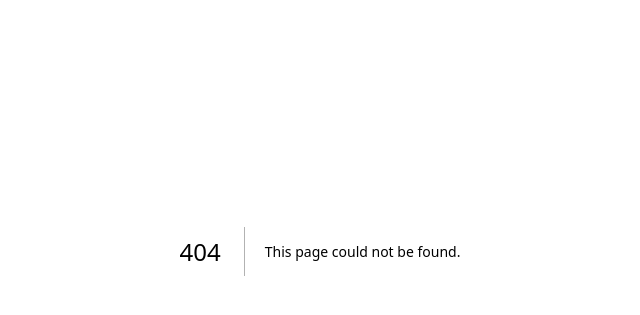
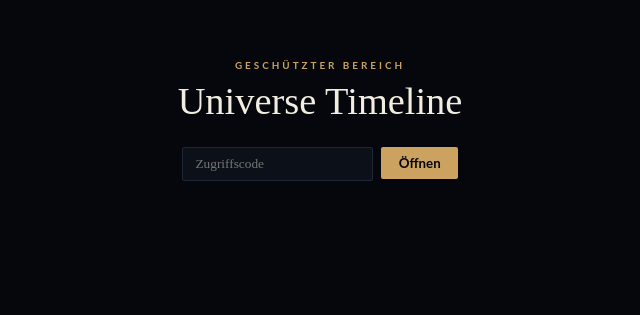
Before and after one commit to thomaspeterkueper/kueper-ecosystem, a Next.js app: page /internal/universe/timeline in a window 1280 px wide. Before the commit this address had no page. Shown: the part 149-464 px from the top of the page, without its empty margins (320-960 px from the left). Built offline with nearby package versions, Linux system fonts and the light colour scheme.

Commit message:
feat(internal/universe-timeline): add protected timeline v0.1 seed view (EXT-ECO-KG-20260722-001 / ECO-ARC-0018-2026-DE)

```diff
--- /dev/null
+++ b/app/internal/universe/timeline/page.tsx
@@ -0,0 +1,223 @@
+"use client";
+
+import { useCallback, useEffect, useMemo, useState } from "react";
+
+type UniverseEvent = {
+  id: string;
+  title: string;
+  summary: string;
+  time: {
+    start?: string;
+    end?: string;
+    precision: string;
+    certainty: "exact" | "approximate" | "speculative";
+    display: string;
+  };
+  universe_or_scope: string;
+  canonicality: "canonical" | "provisional" | "draft" | "deprecated";
+  epistemic_status: "established" | "theoretical" | "speculative" | "fictional";
+  source_refs: string[];
+  relation_refs: string[];
+};
+
+type ApiResponse = {
+  generated_at: string;
+  source: string;
+  canonical: boolean;
+  note: string;
+  events: UniverseEvent[];
+};
+
+const EPI_COLOR: Record<string, string> = {
+  established: "#7fae7f",
+  theoretical: "#4a6fa5",
+  speculative: "#3e7c8a",
+  fictional: "#a5658a",
+};
+
+function sortKey(e: UniverseEvent): number {
+  const start = e.time.start;
+  if (!start) return Number.MAX_SAFE_INTEGER;
+  const n = parseFloat(String(start).replace(/-(\d+)-\d+$/, "$1")); // grobe Jahreszahl
+  return Number.isNaN(n) ? Number.MAX_SAFE_INTEGER : n;
+}
+
+export default function UniverseTimelinePage() {
+  const [tokenInput, setTokenInput] = useState("");
+  const [token, setToken] = useState<string | null>(null);
+  const [data, setData] = useState<ApiResponse | null>(null);
+  const [error, setError] = useState<string | null>(null);
+  const [loading, setLoading] = useState(false);
+  const [scopeFilter, setScopeFilter] = useState<string>("all");
+  const [epiFilter, setEpiFilter] = useState<Set<string>>(
+    new Set(["established", "theoretical", "speculative", "fictional"])
+  );
+  const [query, setQuery] = useState("");
+
+  useEffect(() => {
+    const saved = typeof window !== "undefined" ? sessionStorage.getItem("uv-timeline-token") : null;
+    if (saved) setToken(saved);
+  }, []);
+
+  const load = useCallback(async (t: string) => {
+    setLoading(true);
+    setError(null);
+    try {
+      const res = await fetch("/api/internal/universe-timeline", {
+        headers: { "x-internal-token": t },
+        cache: "no-store",
+      });
+      if (res.status === 401) {
+        setError("Zugriffscode falsch oder abgelaufen.");
+        setToken(null);
+        sessionStorage.removeItem("uv-timeline-token");
+        return;
+      }
+      const json = await res.json();
+      if (!res.ok) throw new Error(json?.error || `HTTP ${res.status}`);
+      setData(json);
+      sessionStorage.setItem("uv-timeline-token", t);
+    } catch (e: any) {
+      setError(e?.message || "Unbekannter Fehler");
+    } finally {
+      setLoading(false);
+    }
+  }, []);
+
+  useEffect(() => {
+    if (token) load(token);
+  }, [token, load]);
+
+  const scopes = useMemo(() => {
+    if (!data) return [];
+    return Array.from(new Set(data.events.map((e) => e.universe_or_scope)));
+  }, [data]);
+
+  const filtered = useMemo(() => {
+    if (!data) return [];
+    return data.events
+      .filter((e) => scopeFilter === "all" || e.universe_or_scope === scopeFilter)
+      .filter((e) => epiFilter.has(e.epistemic_status))
+      .filter((e) => !query || e.title.toLowerCase().includes(query.toLowerCase()) || e.id.toLowerCase().includes(query.toLowerCase()))
+      .sort((a, b) => sortKey(a) - sortKey(b));
+  }, [data, scopeFilter, epiFilter, query]);
+
+  const toggleEpi = (k: string) => {
+    setEpiFilter((prev) => {
+      const next = new Set(prev);
+      if (next.has(k)) next.delete(k);
+      else next.add(k);
+      return next;
+    });
+  };
+
+  if (!token) {
+    return (
+      <main style={styles.page}>
+        <div style={{ maxWidth: 360, margin: "20vh auto", textAlign: "center" }}>
+          <div style={styles.eyebrow}>Geschützter Bereich</div>
+          <h1 style={styles.h1}>Universe Timeline</h1>
+          <form
+            onSubmit={(ev) => {
+              ev.preventDefault();
+              setToken(tokenInput);
+            }}
+            style={{ marginTop: "1.5rem" }}
+          >
+            <input
+              type="password"
+              value={tokenInput}
+              onChange={(e) => setTokenInput(e.target.value)}
+              placeholder="Zugriffscode"
+              style={styles.input}
+            />
+            <button type="submit" style={styles.button}>
+              Öffnen
+            </button>
+          </form>
+          {error && <p style={{ color: "#c77", marginTop: "1rem" }}>{error}</p>}
+        </div>
+      </main>
+    );
+  }
+
+  return (
+    <main style={styles.page}>
+      <header style={{ textAlign: "center", marginBottom: "2rem" }}>
+        <div style={styles.eyebrow}>Küper Ecosystem · Internal · v0.1 Seed (nicht kanonisch)</div>
+        <h1 style={styles.h1}>Universe Timeline</h1>
+        {data && <p style={{ color: "#7b8494", fontStyle: "italic" }}>{filtered.length} / {data.events.length} Ereignisse</p>}
+      </header>
+
+      <div style={styles.controls}>
+        <input
+          type="text"
+          placeholder="Suche nach Titel oder ID…"
+          value={query}
+          onChange={(e) => setQuery(e.target.value)}
+          style={{ ...styles.input, maxWidth: 260 }}
+        />
+        <select value={scopeFilter} onChange={(e) => setScopeFilter(e.target.value)} style={styles.select}>
+          <option value="all">Alle Universen/Werke</option>
+          {scopes.map((s) => (
+            <option key={s} value={s}>{s}</option>
+          ))}
+        </select>
+        {["established", "theoretical", "speculative", "fictional"].map((k) => (
+          <button
+            key={k}
+            onClick={() => toggleEpi(k)}
+            style={{
+              ...styles.chip,
+              background: epiFilter.has(k) ? EPI_COLOR[k] : "transparent",
+              color: epiFilter.has(k) ? "#05070c" : "#7b8494",
+              borderColor: EPI_COLOR[k],
+            }}
+          >
+            {k}
+          </button>
+        ))}
+      </div>
+
+      {loading && <p style={{ textAlign: "center", color: "#7b8494" }}>Lädt…</p>}
+      {error && <p style={{ textAlign: "center", color: "#c77" }}>{error}</p>}
+
+      <div style={{ borderLeft: "2px solid #1e2733", paddingLeft: "2rem", maxWidth: 900, margin: "0 auto" }}>
+        {filtered.map((e) => (
+          <div key={e.id} style={{ ...styles.event, borderLeftColor: EPI_COLOR[e.epistemic_status] }}>
+            <div style={styles.eventDate}>{e.time.display}</div>
+            <div style={{ display: "flex", justifyContent: "space-between", flexWrap: "wrap", gap: "1rem" }}>
+              <span style={styles.eventTitle}>{e.title}</span>
+              <span style={styles.eventMeta}>
+                {e.universe_or_scope} {e.source_refs.length > 0 ? `· ${e.source_refs.join(", ")}` : ""}
+              </span>
+            </div>
+            {e.summary && <div style={styles.eventDesc}>{e.summary}</div>}
+            <div style={{ marginTop: "0.5rem", display: "flex", gap: "0.5rem" }}>
+              <span style={styles.badge}>{e.epistemic_status}</span>
+              <span style={{ ...styles.badge, background: "#2c3d2c", color: "#9fcf9f" }}>{e.canonicality}</span>
+              <span style={{ ...styles.badge, background: "#22314a", color: "#a9c1e8" }}>{e.time.certainty}</span>
+            </div>
+          </div>
+        ))}
+      </div>
+    </main>
+  );
+}
+
+const styles: Record<string, React.CSSProperties> = {
+  page: { minHeight: "100vh", background: "#05070c", color: "#d8dbe0", fontFamily: "Lora, serif", padding: "3rem 1rem" },
+  eyebrow: { fontFamily: "Lato, sans-serif", fontSize: "0.62rem", fontWeight: 700, letterSpacing: "0.3em", textTransform: "uppercase", color: "#cba25f" },
+  h1: { fontFamily: "'Crimson Text', serif", fontWeight: 400, fontSize: "2.4rem", color: "#f2ede1", margin: "0.5rem 0" },
+  input: { background: "#0c1119", border: "1px solid #1e2733", color: "#d8dbe0", padding: "0.5rem 0.8rem", borderRadius: "2px", fontFamily: "Lora, serif" },
+  select: { background: "#0c1119", border: "1px solid #1e2733", color: "#d8dbe0", padding: "0.5rem 0.8rem", borderRadius: "2px", fontFamily: "Lato, sans-serif", fontSize: "0.8rem" },
+  button: { marginLeft: "0.5rem", background: "#cba25f", border: "none", color: "#05070c", padding: "0.5rem 1.1rem", borderRadius: "2px", fontFamily: "Lato, sans-serif", fontWeight: 700, cursor: "pointer" },
+  controls: { display: "flex", flexWrap: "wrap", gap: "0.6rem", justifyContent: "center", marginBottom: "2rem" },
+  chip: { fontFamily: "Lato, sans-serif", fontSize: "0.62rem", fontWeight: 700, textTransform: "uppercase", letterSpacing: "0.1em", padding: "0.4rem 0.85rem", border: "1px solid", borderRadius: "2px", cursor: "pointer" },
+  event: { background: "#0c1119", border: "1px solid #1e2733", borderLeftWidth: "3px", borderLeftStyle: "solid", padding: "1.1rem 1.4rem", marginBottom: "0.9rem", borderRadius: "2px" },
+  eventDate: { fontFamily: "Lato, sans-serif", fontSize: "0.62rem", letterSpacing: "0.12em", color: "#cba25f", textTransform: "uppercase", marginBottom: "0.35rem" },
+  eventTitle: { fontFamily: "'Crimson Text', serif", fontSize: "1.2rem", color: "#f2ede1" },
+  eventMeta: { fontFamily: "Lato, sans-serif", fontSize: "0.58rem", color: "#7b8494" },
+  eventDesc: { marginTop: "0.5rem", fontSize: "0.85rem", color: "#7b8494", lineHeight: 1.6 },
+  badge: { fontSize: "0.58rem", fontFamily: "Lato, sans-serif", padding: "0.15rem 0.5rem", borderRadius: "2px", background: "#22314a", color: "#a9c1e8" },
+};
```
